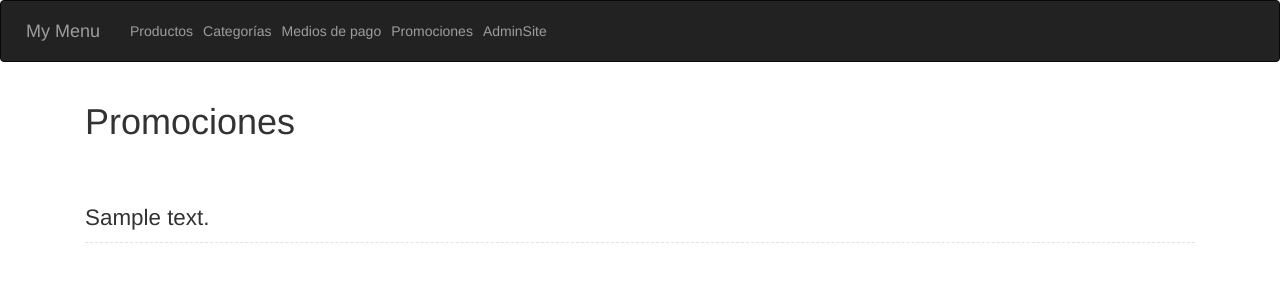
After one commit to aymericcousaert/acp-mymenu, a Django app: page /promotions/ in a window 1280 px wide. The commit adds this page. Shown: the top 300 px of the page. Run offline with Django 3.2, Linux system fonts and the light colour scheme; tables that the repository leaves empty hold one stand-in row (values such as "Sample post"); some libraries are stand-ins or nearby versions.

Commit message:
visualizacion de promociones done

```diff
--- a/menu/templates/navbar.html
+++ b/menu/templates/navbar.html
@@ -14,6 +14,9 @@
         <a class="nav-link" href="{% url 'payment_list' %}">Medios de pago</a>
       </li>
       <li class="nav-item">
+        <a class="nav-link" href="{% url 'promotions' %}">Promociones</a>
+      </li>
+      <li class="nav-item">
         <a class="nav-link" href="{% url 'admin:index' %}">AdminSite</a>
       </li>
     </ul>
--- /dev/null
+++ b/menu/templates/promotions.html
@@ -0,0 +1,21 @@
+{% extends 'base.html' %}
+{% load bootstrap4 %}
+{% load staticfiles %}
+
+{% block page_header %}
+    <div class="text-left float-left">
+        <h1>Promociones</h1>
+    </div>
+{% endblock page_header %}
+
+{% block content %}
+
+    {% for promotion in promotions %}
+            <div class="column-item-title">
+                {{ promotion.description }}
+            </div>
+            <div class="column-item-info">
+            </div>
+    {% endfor %}
+
+{% endblock %}
--- a/menu/urls.py
+++ b/menu/urls.py
@@ -6,7 +6,8 @@ urlpatterns = [
     path('', views.Index.as_view(), name='index'),
     path('', include('django.contrib.auth.urls')),
     path('products/', views.ProductListView.as_view(), name='products'),
-path('product/<int:pk>/description', views.ProductDescription.as_view(), name='productDescription'),
+    path('product/<int:pk>/description', views.ProductDescription.as_view(), name='productDescription'),
     path('payments/', views.PaymentMethodListView.as_view(), name='payment_list'),
     path('categories/', views.CategoryListView.as_view(), name='categories'),
+    path('promotions/', views.PromotionListView.as_view(), name='promotions'),
 ]
--- a/menu/views.py
+++ b/menu/views.py
@@ -1,7 +1,7 @@
 from django.shortcuts import render
 from django.views import generic, View
 
-from .models import Product, Category, PaymentMethod
+from .models import Product, Category, PaymentMethod, Promotion
 
 # import the logging library
 import logging
@@ -46,3 +46,11 @@ class CategoryListView(generic.ListView):
 
     def get_queryset(self):
         return {'categories': Category.objects.all(), 'products': Product.objects.all()}
+
+
+class PromotionListView(generic.ListView):
+    template_name = 'promotions.html'
+    context_object_name = 'promotions'
+
+    def get_queryset(self):
+        return Promotion.objects.all()
```
